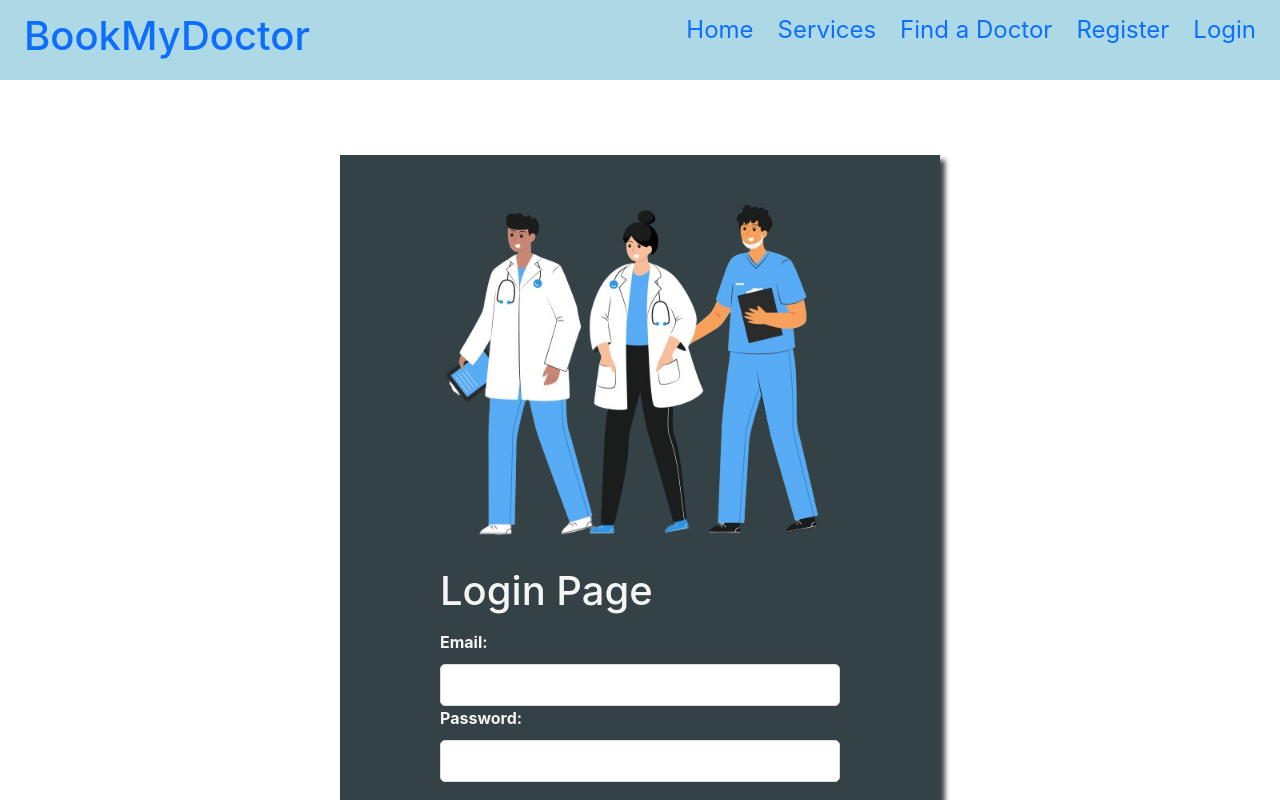
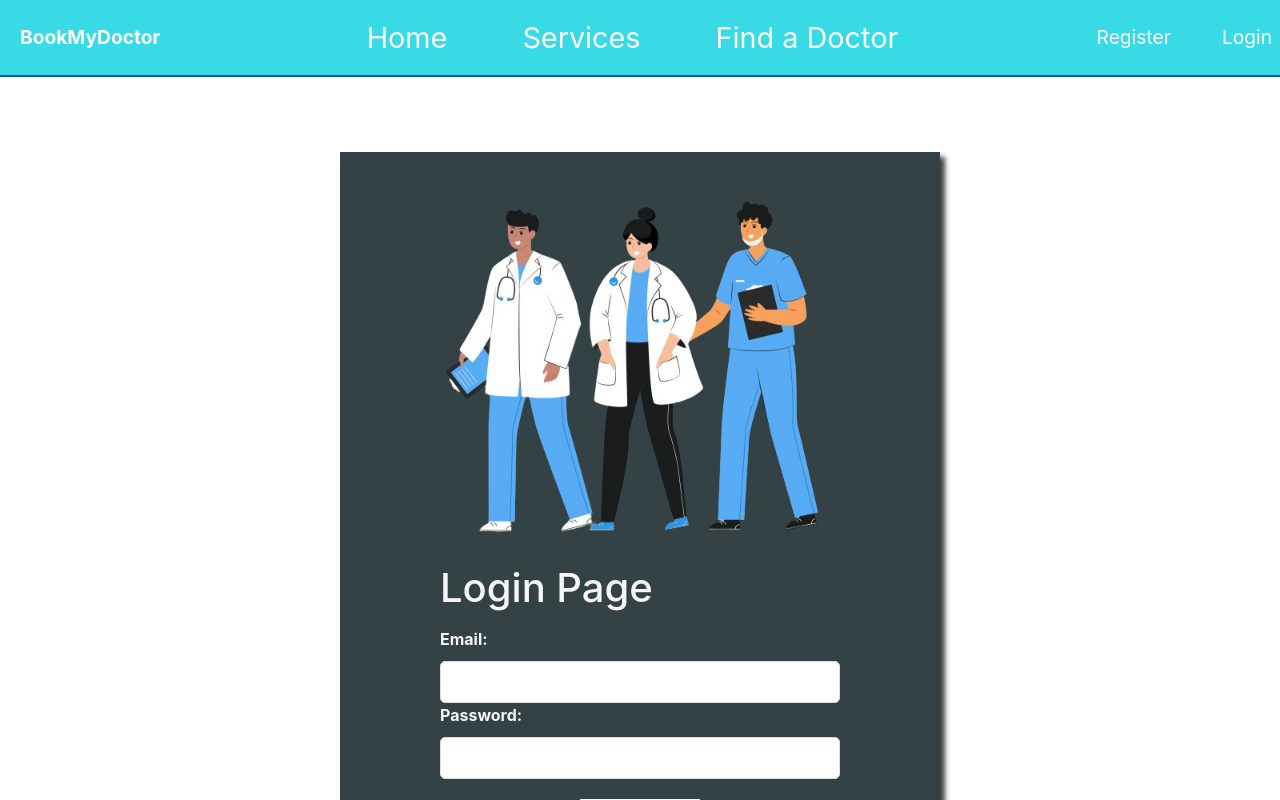
Before and after one commit to jigneshmsapoliya/BookMyDoctor, a React (Create React App) app in the folder bookmydoctor-app/: page /login in a window 1280 px wide. Shown: the top 800 px of the page. Built offline with nearby package versions, Linux system fonts and the light colour scheme.

Commit message:
navigationcss

```diff
--- a/bookmydoctor-app/src/App.css
+++ b/bookmydoctor-app/src/App.css
@@ -60,12 +60,10 @@ nav{
 
 ul{
   list-style: none;
-
   display: flex;
   flex-direction: row;
   gap: 24px;
   justify-content: flex-end;
-
   font-size: 24px;
 }
 
--- a/bookmydoctor-app/src/App.jsx
+++ b/bookmydoctor-app/src/App.jsx
@@ -12,26 +12,31 @@ import './index.css';
 function Navigation() {
   return (
     <Router>
-      <nav>
-        <h1 className='logo-text'><a href="/">BookMyDoctor</a></h1>
-        <ul>
-          <li>
-            <Link to="/">Home</Link>
+      <nav className="navbar navbar-expand-lg navbar-light" style={{ backgroundColor: '#37DAE5' }}>
+  <a className="navbar-brand" href="/">BookMyDoctor</a>
+
+  <ul className="navbar-nav mx-auto">
+    <li className="nav-item">
+      <a className="nav-link" href="/">Home</a>
     </li>
-          <li>
-            <Link to="/services">Services</Link>
+    <li className="nav-item">
+      <a className="nav-link" href="/services">Services</a>
     </li>
-          <li>
-            <Link to="/findadoctor">Find a Doctor</Link>
+    <li className="nav-item">
+      <a className="nav-link" href="/findadoctor">Find a Doctor</a>
     </li>
-          <li>
-            <Link to="/register">Register</Link>
+
+  </ul>
+  <div className="navbar-nav ml-auto ml-3">
+    <li className="nav-item">
+      <a className="nav-link" href="/register">Register</a>
     </li>
-          <li>
-            <Link to="/login">Login</Link>
+    <li className="nav-item">
+      <a className="nav-link" href="/login">Login</a>
     </li>
-        </ul>
+  </div>
 </nav>
+
 
       <Routes>
         <Route path="/" element={<HomeComponent />} />
--- a/bookmydoctor-app/src/index.css
+++ b/bookmydoctor-app/src/index.css
@@ -16,6 +16,7 @@ nav{
   background-color: lightblue;
   display: flex;
   justify-content: space-between;
+  align-items: center;
 }
 .list-inline {
   padding-left: 0;
```
Lines whose indentation alone changed are shown as unchanged.
